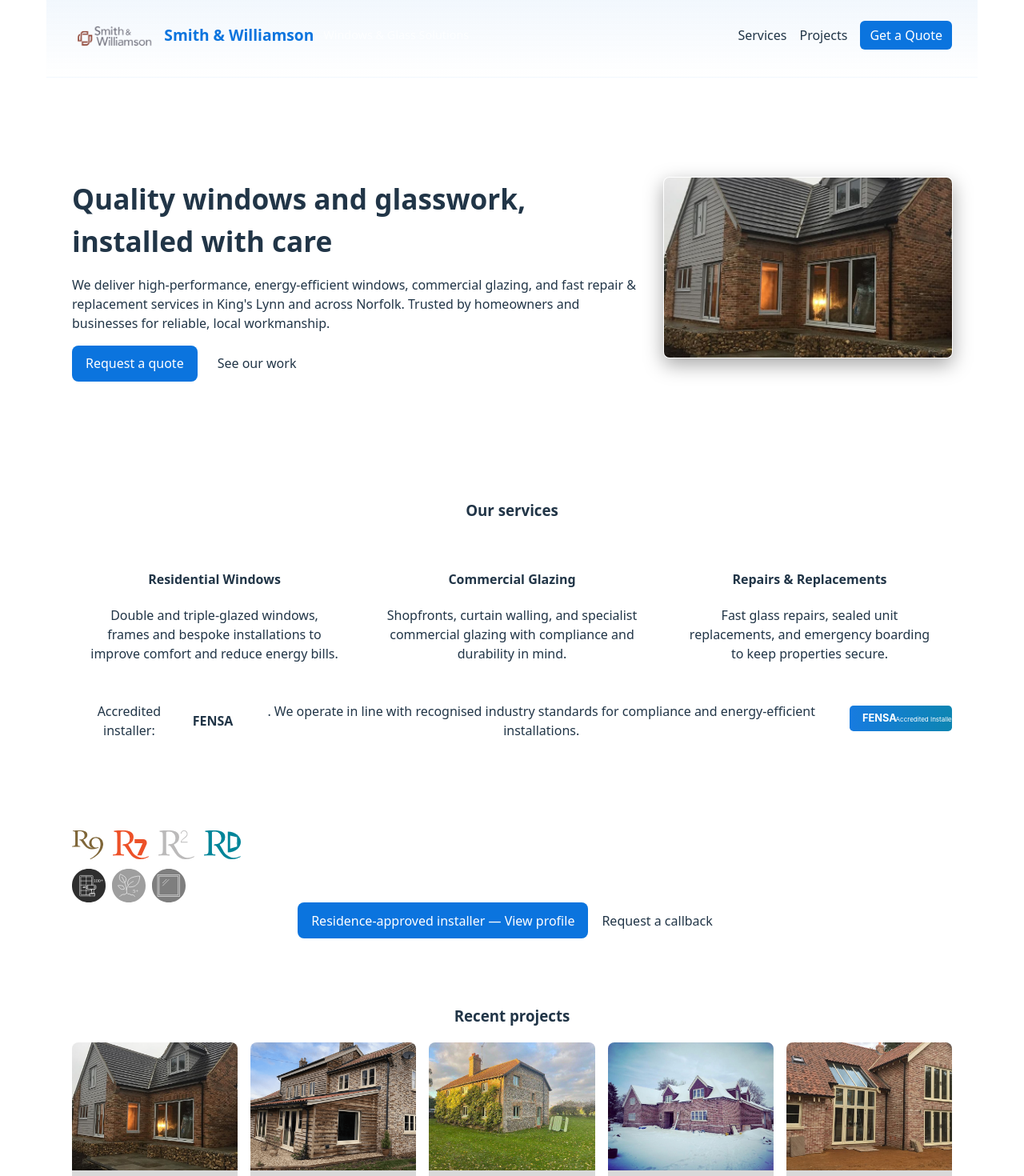
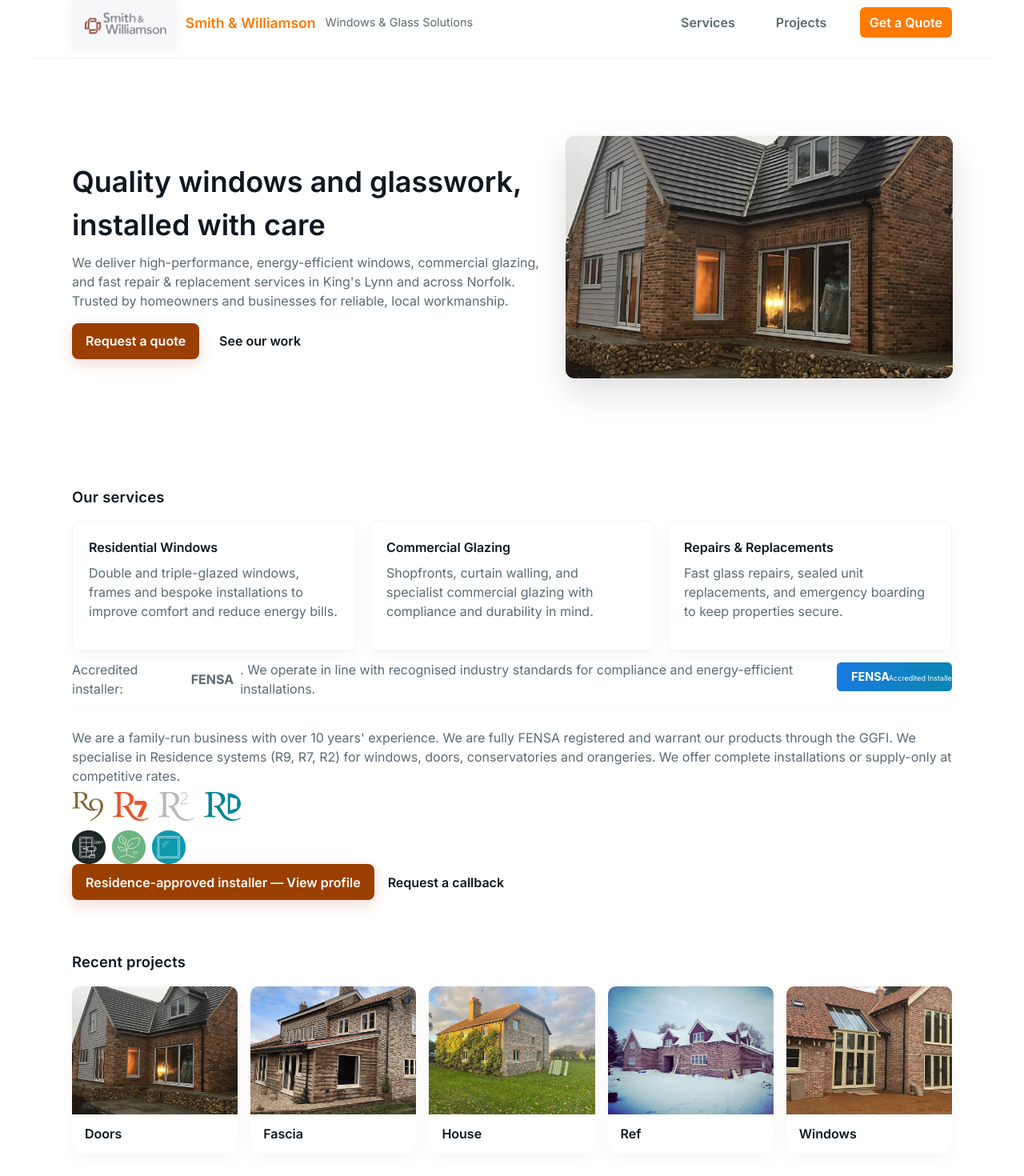
Before and after one commit to gfosterdev/smithandwilliamson-ui, a Vue app: page / in a window 1280 px wide. Shown: the part 40-1510 px from the top of the page at 80% size. Built offline with nearby package versions, Linux system fonts and the light colour scheme.

Commit message:
light theming

```diff
--- a/src/components/ContactForm.vue
+++ b/src/components/ContactForm.vue
@@ -77,14 +77,14 @@ function submitContact() {
 	flex: 1;
 	padding: 0.6rem;
 	border-radius: 6px;
-	border: 1px solid rgba(255, 255, 255, 0.06);
+	border: 1px solid var(--border-weak);
 	background: transparent;
 	color: inherit;
 }
 .contact-form textarea {
 	padding: 0.6rem;
 	border-radius: 6px;
-	border: 1px solid rgba(255, 255, 255, 0.06);
+	border: 1px solid var(--border-weak);
 	background: transparent;
 	color: inherit;
 }
--- a/src/components/Hero.vue
+++ b/src/components/Hero.vue
@@ -45,37 +45,36 @@ const heroImg = new URL("../assets/portfolio/doors1.jpeg", import.meta.url)
 	text-align: left;
 }
 .hero-copy h2 {
-	font-size: 2.2rem;
+	font-size: 2.25rem;
 	margin-bottom: 0.5rem;
 }
 .hero-actions .btn {
 	margin-right: 0.5rem;
 }
 .hero-visual {
-	flex: 0 0 min(360px, 40%);
-	max-width: 420px;
-	display: flex;
-	align-items: center;
-	justify-content: center;
+	flex: 0 0 44%;
+	max-width: 520px;
+	display: block;
 }
 .hero-image {
 	width: 100%;
 	height: auto;
 	aspect-ratio: 16/10;
 	object-fit: cover;
-	border-radius: 8px;
-	box-shadow: 0 8px 24px rgba(0, 0, 0, 0.35);
-	border: 1px solid rgba(255, 255, 255, 0.04);
+	border-radius: 12px;
+	box-shadow: 0 18px 40px var(--shadow-lg);
+	border: 1px solid var(--border-weak);
 }
 
 @media (max-width: 1000px) {
 	.hero-inner {
-		flex-direction: column;
+		flex-direction: column-reverse;
 		gap: 1rem;
 		align-items: stretch;
 	}
 	.hero-visual {
-		display: none;
+		display: block;
+		width: 100%;
 	}
 	.hero {
 		padding: 2rem 0;
--- a/src/components/ProjectsSection.vue
+++ b/src/components/ProjectsSection.vue
@@ -91,17 +91,14 @@ function closeModal() {
 	margin-top: 1rem;
 }
 .project-card {
-	background: linear-gradient(
-		180deg,
-		rgba(255, 255, 255, 0.02),
-		rgba(255, 255, 255, 0.01)
-	);
+	background: var(--surface);
 	padding: 0;
-	border-radius: 8px;
+	border-radius: 10px;
 	overflow: hidden;
 	min-height: 120px;
 	position: relative;
 	cursor: pointer;
+	box-shadow: 0 8px 20px var(--shadow-sm);
 }
 .project-card img {
 	width: 100%;
@@ -111,12 +108,10 @@ function closeModal() {
 }
 .project-caption {
 	padding: 0.75rem 1rem;
-	background: rgba(0, 0, 0, 0.15);
-	color: rgba(255, 255, 255, 0.95);
+	background: transparent;
+	color: var(--text);
 	font-weight: 600;
 }
-
-/* Overlay title shown on hover (desktop) */
 .overlay {
 	position: absolute;
 	inset: 0;
@@ -126,8 +121,8 @@ function closeModal() {
 	pointer-events: none;
 }
 .overlay-title {
-	background: rgba(0, 0, 0, 0.45);
-	color: #fff;
+	background: var(--overlay-dark);
+	color: var(--white);
 	padding: 0.5rem 0.75rem;
 	border-radius: 6px;
 	opacity: 0;
@@ -145,7 +140,7 @@ function closeModal() {
 .modal-backdrop {
 	position: fixed;
 	inset: 0;
-	background: rgba(0, 0, 0, 0.6);
+	background: var(--overlay-backdrop);
 	display: flex;
 	align-items: center;
 	justify-content: center;
@@ -154,10 +149,11 @@ function closeModal() {
 .modal-content {
 	max-width: 920px;
 	width: calc(100% - 40px);
-	background: #111;
+	background: var(--surface);
 	border-radius: 8px;
 	padding: 1rem;
 	position: relative;
+	box-shadow: 0 18px 40px var(--shadow-lg);
 }
 .modal-content img {
 	width: 100%;
@@ -167,7 +163,7 @@ function closeModal() {
 }
 .modal-caption {
 	margin-top: 0.5rem;
-	color: #fff;
+	color: var(--text);
 	font-weight: 600;
 }
 .modal-close {
@@ -176,7 +172,7 @@ function closeModal() {
 	top: 6px;
 	background: transparent;
 	border: none;
-	color: #fff;
+	color: var(--text);
 	font-size: 22px;
 	cursor: pointer;
 }
--- a/src/components/ServicesSection.vue
+++ b/src/components/ServicesSection.vue
@@ -102,14 +102,19 @@
 }
 .service-grid {
 	display: grid;
-	grid-template-columns: repeat(auto-fit, minmax(220px, 1fr));
+	grid-template-columns: repeat(auto-fit, minmax(240px, 1fr));
 	gap: 1rem;
 	margin-top: 1rem;
 }
 .service {
-	background: rgba(255, 255, 255, 0.02);
+	background: var(--surface);
 	padding: 1.25rem;
-	border-radius: 8px;
+	border-radius: 10px;
+	border: 1px solid var(--border-weak);
+	box-shadow: 0 8px 20px var(--shadow-sm);
+}
+.service h4 {
+	margin-bottom: 0.5rem;
 }
 .accreditation {
 	margin-top: 0.75rem;
@@ -118,17 +123,16 @@
 	gap: 0.5rem;
 }
 .fensa-badge {
-	height: 32px;
+	height: 36px;
 }
-
 .residence {
 	margin-top: 1rem;
-	padding-top: 0.5rem;
-	border-top: 1px dashed rgba(255, 255, 255, 0.03);
+	padding-top: 0.75rem;
+	border-top: 1px dashed var(--border-weak);
 }
 .residence-blurb {
 	margin: 0.5rem 0;
-	color: rgba(255, 255, 255, 0.9);
+	color: var(--muted-text);
 }
 .partners {
 	display: flex;
@@ -151,7 +155,7 @@
 	height: 42px;
 	width: auto;
 	display: inline-block;
-	filter: grayscale(1) contrast(0.9);
+	filter: none;
 	opacity: 0.95;
 }
 
@@ -167,7 +171,6 @@
 	.accreditation .fensa-link {
 		align-self: flex-end;
 	}
-
 	.residence {
 		border-top: none;
 	}
--- a/src/components/SiteFooter.vue
+++ b/src/components/SiteFooter.vue
@@ -21,7 +21,7 @@
 /* Footer spacing and stacking for small screens */
 .site-footer {
 	margin-top: 3rem;
-	border-top: 1px solid rgba(255, 255, 255, 0.03);
+	border-top: 1px solid var(--border-weak);
 	padding: 1.5rem 0;
 }
 .footer-inner {
@@ -31,6 +31,7 @@
 }
 .footer-links a {
 	margin-left: 1rem;
+	color: var(--muted-text);
 }
 
 @media (max-width: 1000px) {
--- a/src/components/SiteHeader.vue
+++ b/src/components/SiteHeader.vue
@@ -26,8 +26,8 @@
 <style scoped>
 /* Header styles moved from App.vue for encapsulation */
 .site-header {
-	background: linear-gradient(180deg, rgba(11, 116, 222, 0.06), transparent);
-	border-bottom: 1px solid rgba(255, 255, 255, 0.04);
+	background: var(--surface);
+	border-bottom: 1px solid var(--border-weak);
 }
 .header-inner {
 	display: flex;
@@ -36,7 +36,7 @@
 }
 .brand h1 {
 	margin: 0;
-	font-size: 1.2rem;
+	font-size: 1.1rem;
 	color: var(--brand);
 }
 .brand {
@@ -45,17 +45,23 @@
 	gap: 0.75rem;
 }
 .brand-logo {
-	height: 40px;
+	height: 44px;
 	width: auto;
+}
+.brand-logo {
+	background: var(--surface-2);
+	padding: 6px 8px;
+	border-radius: 6px;
+	box-shadow: 0 6px 18px var(--shadow-md);
 }
 .tag {
 	margin: 0;
 	font-size: 0.9rem;
-	color: rgba(255, 255, 255, 0.7);
+	color: var(--muted-text);
 }
 .nav a {
 	margin-left: 1rem;
-	color: inherit;
+	color: var(--muted-text);
 	text-decoration: none;
 }
 .nav .cta {
@@ -96,21 +102,12 @@
 		text-align: center;
 		padding: 0.75rem 0.6rem;
 		border-radius: 8px;
-		background: rgba(255, 255, 255, 0.02);
-		border: 1px solid rgba(255, 255, 255, 0.03);
+		background: var(--surface-muted);
+		border: 1px solid var(--border-weak);
 	}
 	.nav .cta {
-		background: var(--brand);
-		color: white;
-	}
-
-	@media (max-width: 420px) {
-		.brand h1 {
-			display: none;
-		}
-		.tag {
-			font-size: 0.85rem;
-		}
+		background: var(--brand-dark);
+		color: var(--white);
 	}
 }
 </style>
--- a/src/style.css
+++ b/src/style.css
@@ -1,108 +1,406 @@
+/* Global stylesheet adapted to match a clean, bright site like
+	 the reference (westnorfolkglass.co.uk). This file provides
+	 typographic scale, brand colours, layout primitives and a small
+	 set of utility classes. Component-scoped styles still apply but
+	 will inherit these primitives. */
+
+@import url("https://fonts.googleapis.com/css2?family=Inter:wght@300;400;600;700&display=swap");
+/* Global stylesheet adapted to match a clean, bright site like
+   the reference (westnorfolkglass.co.uk). This file provides
+   typographic scale, brand colours, layout primitives and a small
+   set of utility classes. Component-scoped styles still apply but
+   will inherit these primitives. */
+
+@import url("https://fonts.googleapis.com/css2?family=Inter:wght@300;400;600;700&display=swap");
+
 :root {
-	font-family: system-ui, Avenir, Helvetica, Arial, sans-serif;
+	/* typography */
+	--font-sans: "Inter", system-ui, -apple-system, "Segoe UI", Roboto,
+		"Helvetica Neue", Arial;
+	--base-size: 16px;
+	--rhythm: 1.5rem;
+
+	/* brand colours: primary orange, secondary blue, and silver neutral */
+	--brand: #ff7a00; /* primary orange (used for accents) */
+	--brand-dark: #9a3f00; /* darker orange for CTAs to meet contrast */
+	--accent: #0b74de; /* secondary blue accent (links) */
+	--silver: #cfcfcf; /* neutral silver */
+	--muted: #6c7a86;
+	--surface: #ffffff;
+	--surface-2: #f6f7f8; /* very light silver tint */
+	--shadow: rgba(16, 24, 40, 0.08);
+	/* shadow scale and surface tints */
+	--shadow-sm: rgba(2, 6, 23, 0.04);
+	--shadow-md: rgba(2, 6, 23, 0.06);
+	--shadow-lg: rgba(2, 6, 23, 0.12);
+	--border-weak: rgba(15, 23, 32, 0.04);
+	--surface-muted: rgba(15, 23, 32, 0.03);
+	--overlay-dark: rgba(0, 0, 0, 0.5);
+	--overlay-backdrop: rgba(0, 0, 0, 0.6);
+	--white: #ffffff;
+
+	/* accessibility */
+	color-scheme: light;
+	--text: #0f1720;
+	--muted-text: #5b6b73;
+}
+
+/* Base page */
+html,
+body,
+#app {
+	height: 100%;
+}
+body {
+	margin: 0;
+	font-family: var(--font-sans);
+	font-size: var(--base-size);
 	line-height: 1.5;
-	font-weight: 400;
-
-	/* Brand colors for Smith & Williamson */
-	--brand: #0b74de; /* primary blue */
-	--brand-dark: #095bb0;
-	--accent: #00bcd4; /* glass accent */
-	--muted: #f4f6f8;
-
-	color-scheme: light dark;
-	color: rgba(255, 255, 255, 0.87);
-	background-color: #242424;
-
-	font-synthesis: none;
-	text-rendering: optimizeLegibility;
+	color: var(--text);
 	-webkit-font-smoothing: antialiased;
 	-moz-osx-font-smoothing: grayscale;
 }
 
-a {
-	font-weight: 500;
-	color: #646cff;
-	text-decoration: inherit;
-}
-a:hover {
-	color: #535bf2;
+/* Page container used by App.vue */
+#app {
+	max-width: 1200px;
+	margin: 0 auto;
+	padding: 1.5rem;
 }
 
-body {
-	margin: 0;
-	display: flex;
-	place-items: center;
-	min-width: 320px;
-	min-height: 100vh;
-}
-
-h1 {
-	font-size: 3.2em;
-	line-height: 1.1;
-}
-
-button {
-	border-radius: 8px;
-	border: 1px solid transparent;
-	padding: 0.6em 1.2em;
-	font-size: 1em;
-	font-weight: 500;
-	font-family: inherit;
-	background-color: #1a1a1a;
-	cursor: pointer;
-	transition: border-color 0.25s;
-}
-button:hover {
-	border-color: #646cff;
-}
-button:focus,
-button:focus-visible {
-	outline: 4px auto -webkit-focus-ring-color;
-}
-
-.card {
-	padding: 2em;
-}
-
-#app {
-	max-width: 1280px;
-	margin: 0 auto;
-	padding: 2rem;
-	text-align: center;
-}
-
-/* Shared layout container used by components */
+/* Re-usable container for sections */
 .container {
 	max-width: 1100px;
 	margin: 0 auto;
-	padding: 2rem;
+	padding: 2rem 1rem;
 }
 
-/* Shared button styles (used across components) */
+/* Headings */
+h1,
+h2,
+h3,
+h4 {
+	margin-top: 0;
+	margin-bottom: 0.5rem;
+	font-weight: 600;
+	color: var(--text);
+}
+h1 {
+	font-size: 2.2rem;
+	line-height: 1.08;
+}
+h2 {
+	font-size: 1.6rem;
+}
+h3 {
+	font-size: 1.15rem;
+	text-transform: none;
+	letter-spacing: 0.2px;
+}
+
+p {
+	color: var(--muted-text);
+	margin: 0 0 1rem 0;
+}
+
+/* Links: use blue accent for accessible contrast */
+a {
+	color: var(--accent);
+	text-decoration: none;
+	font-weight: 600;
+}
+a:hover {
+	color: var(--brand-dark);
+}
+
+/* Buttons */
 .btn {
-	display: inline-block;
-	text-decoration: none;
+	display: inline-flex;
+	align-items: center;
+	gap: 0.5rem;
+	padding: 0.6rem 1rem;
 	border-radius: 8px;
-	padding: 0.6rem 1rem;
 	border: 1px solid transparent;
 	background: transparent;
 	color: inherit;
 	cursor: pointer;
+	font-weight: 600;
 }
 .btn.primary {
-	background: var(--brand);
+	background: var(--brand-dark);
 	color: white;
+	box-shadow: 0 6px 18px rgba(154, 63, 0, 0.18);
+}
+.btn.ghost {
+	background: transparent;
+	border: 1px solid rgba(15, 23, 32, 0.06);
 }
 
-@media (prefers-color-scheme: light) {
-	:root {
-		color: #213547;
-		background-color: #ffffff;
+/* Cards and surfaces */
+.card {
+	background: var(--surface-2);
+	border-radius: 10px;
+	padding: 1rem;
+	box-shadow: 0 6px 18px var(--shadow);
+}
+
+/* Header utility */
+.site-header {
+	background: var(--surface);
+	border-bottom: 1px solid rgba(15, 23, 32, 0.06);
+	position: sticky;
+	top: 0;
+	z-index: 50;
+}
+.header-inner {
+	display: flex;
+	align-items: center;
+	justify-content: space-between;
+	gap: 1rem;
+	padding: 1rem 0;
+}
+.brand {
+	display: flex;
+	align-items: center;
+	gap: 0.75rem;
+}
+.brand h1 {
+	margin: 0;
+	font-size: 1.05rem;
+	color: var(--text);
+}
+.tag {
+	margin: 0;
+	color: var(--muted-text);
+	font-size: 0.9rem;
+}
+.brand-logo {
+	height: 44px;
+	width: auto;
+}
+.nav {
+	display: flex;
+	gap: 1rem;
+	align-items: center;
+}
+.nav a {
+	color: var(--muted-text);
+	padding: 0.4rem 0.6rem;
+}
+.nav a.cta {
+	background: var(--brand-dark);
+	color: #fff;
+	border-radius: 8px;
+	padding: 0.5rem 0.75rem;
+}
+
+@media (max-width: 900px) {
+	.header-inner {
+		flex-direction: column;
+		align-items: stretch;
+		padding: 0.75rem 0;
 	}
-	a:hover {
-		color: #747bff;
-	}
-	button {
-		background-color: #f9f9f9;
+	.nav {
+		width: 100%;
+		justify-content: space-between;
 	}
 }
+
+/* Hero styles: a bright, roomy hero with visual on the right */
+.hero {
+	padding: 4rem 0;
+}
+.hero-inner {
+	display: flex;
+	gap: 2rem;
+	align-items: center;
+}
+.hero-copy {
+	flex: 1;
+}
+.hero-copy h2 {
+	font-size: 2.25rem;
+	margin-bottom: 0.5rem;
+}
+.hero-copy p {
+	max-width: 60ch;
+	color: var(--muted-text);
+}
+.hero-visual {
+	flex: 0 0 44%;
+	max-width: 520px;
+}
+.hero-image {
+	width: 100%;
+	height: auto;
+	border-radius: 12px;
+	box-shadow: 0 18px 40px rgba(2, 6, 23, 0.12);
+}
+
+@media (max-width: 1000px) {
+	.hero-inner {
+		flex-direction: column-reverse;
+	}
+	.hero-visual {
+		width: 100%;
+	}
+	.hero {
+		padding: 2rem 0;
+	}
+}
+
+/* Services grid: elevated white cards with subtle borders */
+.services {
+	padding-top: 2rem;
+}
+.service-grid {
+	display: grid;
+	grid-template-columns: repeat(auto-fit, minmax(240px, 1fr));
+	gap: 1rem;
+	margin-top: 1rem;
+}
+.service {
+	background: var(--surface);
+	border-radius: 10px;
+	padding: 1.25rem;
+	border: 1px solid rgba(15, 23, 32, 0.04);
+}
+.service h4 {
+	margin-bottom: 0.5rem;
+}
+.accreditation {
+	margin-top: 0.75rem;
+	display: flex;
+	gap: 0.5rem;
+	align-items: center;
+}
+.fensa-badge {
+	height: 36px;
+}
+.residence {
+	margin-top: 1.25rem;
+	padding-top: 1rem;
+	border-top: 1px dashed rgba(15, 23, 32, 0.04);
+}
+.partners {
+	display: flex;
+	gap: 0.75rem;
+	align-items: center;
+	margin-top: 0.5rem;
+}
+.partners img {
+	height: 36px;
+}
+
+/* Projects: softer overlays */
+.project-grid {
+	display: grid;
+	grid-template-columns: repeat(auto-fit, minmax(180px, 1fr));
+	gap: 1rem;
+}
+.project-card {
+	border-radius: 10px;
+	overflow: hidden;
+	background: white;
+	box-shadow: 0 8px 20px rgba(2, 6, 23, 0.06);
+}
+.project-card img {
+	display: block;
+	width: 100%;
+	height: 160px;
+	object-fit: cover;
+}
+.project-caption {
+	padding: 0.75rem 1rem;
+	font-weight: 600;
+	color: var(--text);
+}
+.overlay-title {
+	background: rgba(0, 0, 0, 0.5);
+	padding: 0.4rem 0.6rem;
+	border-radius: 6px;
+}
+
+/* Modal lightbox */
+.modal-backdrop {
+	position: fixed;
+	inset: 0;
+	background: rgba(0, 0, 0, 0.6);
+	display: flex;
+	align-items: center;
+	justify-content: center;
+	z-index: 9999;
+}
+.modal-content {
+	max-width: 920px;
+	width: calc(100% - 40px);
+	background: #fff;
+	border-radius: 8px;
+	padding: 1rem;
+	position: relative;
+	box-shadow: 0 18px 40px rgba(2, 6, 23, 0.12);
+}
+.modal-content img {
+	width: 100%;
+	height: auto;
+	display: block;
+	border-radius: 6px;
+}
+.modal-caption {
+	margin-top: 0.5rem;
+	color: var(--text);
+	font-weight: 600;
+}
+.modal-close {
+	position: absolute;
+	right: 8px;
+	top: 6px;
+	background: transparent;
+	border: none;
+	color: var(--text);
+	font-size: 22px;
+	cursor: pointer;
+}
+
+/* Footer */
+.site-footer {
+	margin-top: 3rem;
+	border-top: 1px solid rgba(15, 23, 32, 0.04);
+	padding: 1.5rem 0;
+}
+.footer-inner {
+	display: flex;
+	justify-content: space-between;
+	align-items: center;
+}
+.footer-links a {
+	margin-left: 1rem;
+	color: var(--muted-text);
+}
+
+@media (max-width: 900px) {
+	.service-grid {
+		grid-template-columns: 1fr;
+	}
+	.project-grid {
+		grid-template-columns: 1fr;
+	}
+	.footer-inner {
+		flex-direction: column;
+		align-items: flex-start;
+		gap: 0.5rem;
+	}
+}
+
+/* Utility: small helpers used across components */
+.muted {
+	color: var(--muted-text);
+}
+.visually-hidden {
+	position: absolute !important;
+	height: 1px;
+	width: 1px;
+	overflow: hidden;
+	clip: rect(1px, 1px, 1px, 1px);
+	white-space: nowrap;
+}
```
